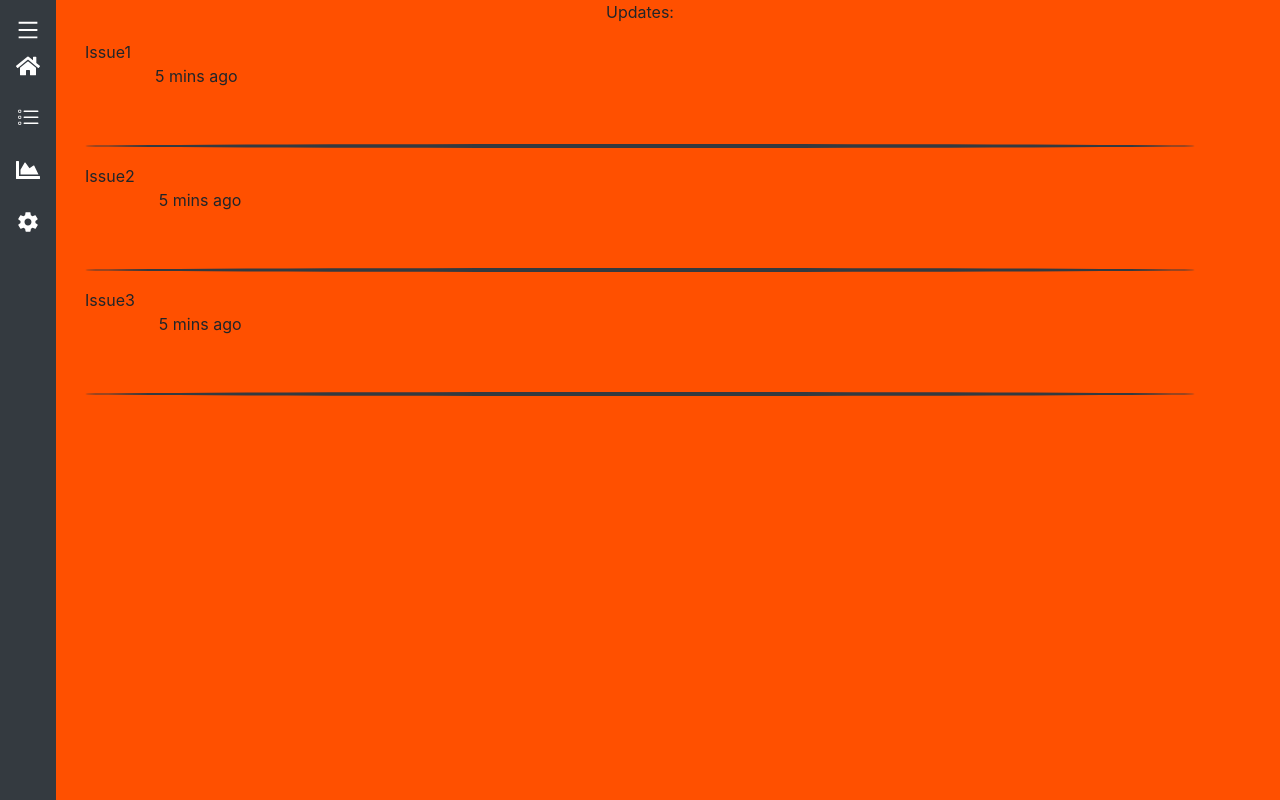
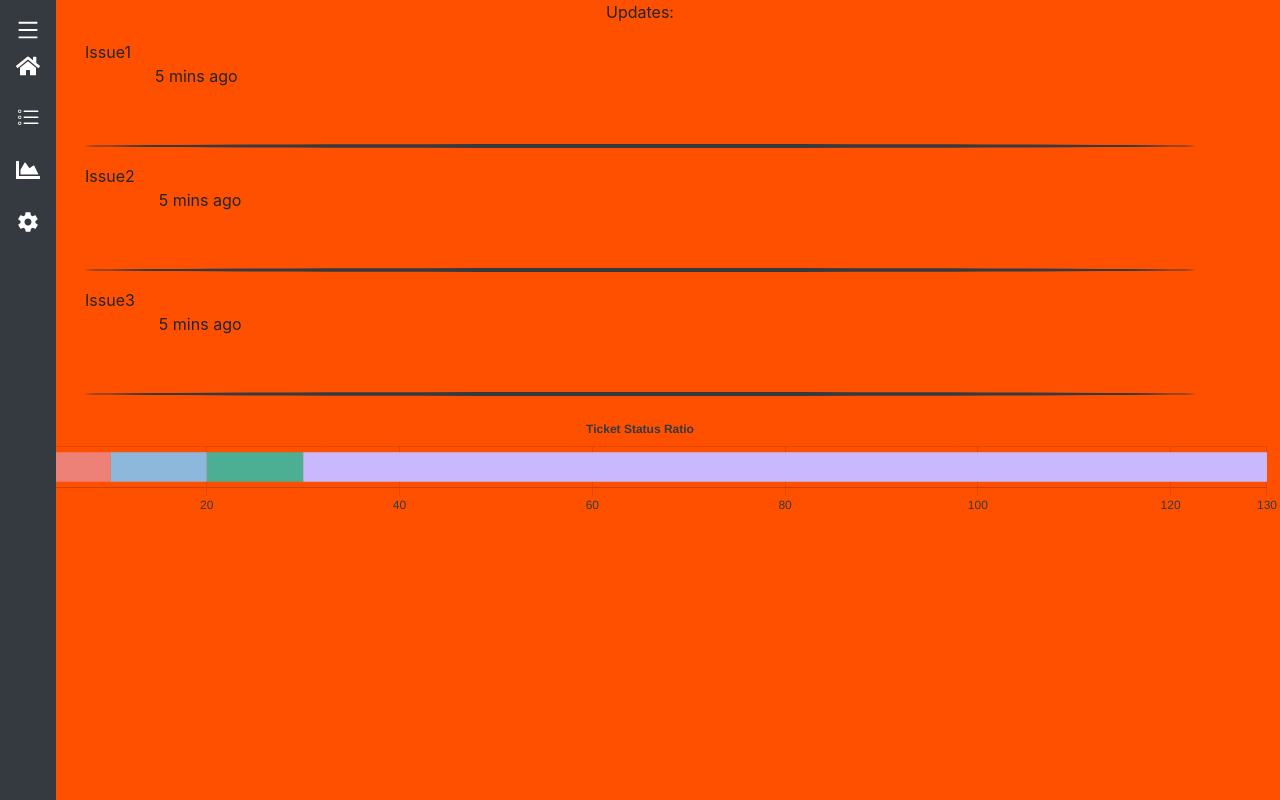
Before and after one commit to CodecoolGlobal/el-proyecte-grande-sprint-1-csharp-A-Bolf, a React (Create React App) app in the folder Frontend/sitrep/: page / in a window 1280 px wide. Both pictures are taken after a click on the button "Login". Built offline with nearby package versions, Linux system fonts and the light colour scheme; what react-animations would draw is missing.

Commit message:
Add horizontal bar chart to show ticket status ratio

```diff
--- a/Frontend/sitrep/src/App.js
+++ b/Frontend/sitrep/src/App.js
@@ -6,6 +6,8 @@ import logo from './SitRep_logo.png';
 import styled, {keyframes} from 'styled-components'
 import {fadeIn} from "react-animations";
 import Sidebar from './components/Sidebar';
+import {Bar} from "react-chartjs-2";
+import {options} from "./components/StackedBarChart";
 
 const FadeInDiv = styled.div`animation: 2s ${keyframes`${fadeIn}`}`;
 
@@ -13,7 +15,39 @@ function App() {
     const LoginClick = () => {
         setShowSplashScreen(false);
     }
+    const [CategoryChartData, setCategoryChartData] = useState({
+        labels: [""],
+        datasets: [
+            {
 
+                stack: 'Stack 0',
+                backgroundColor: ["#ed8077"],
+                label: 'Open',
+                data: [10]
+            },
+            {
+
+                stack: 'Stack 0',
+                label: 'Closed',
+                backgroundColor: ["#8eb7dc"],
+                data: [10]
+            }
+            , {
+
+                stack: 'Stack 0',
+                label: 'In Progress',
+                backgroundColor: ["#4caf93"],
+                data: [10]
+            },
+            {
+
+                stack: 'Stack 0',
+                label: 'Resolved',
+                backgroundColor: ["#CAB8FF"],
+                data: [100]
+            }
+        ],
+    });
     const [ShowSplashScreen, setShowSplashScreen] = useState(true);
     const [Updates, setUpdates] = useState([{id: 1, issue: "Issue1", time_ago: "5 mins"}, {
         id: 2,
@@ -28,11 +62,17 @@ function App() {
             <FadeInDiv>
                 {ShowSplashScreen &&
                     <div className="landing">
-     <img className="logo" src={logo}/>
+                        <img className="logo" src={logo}/>
                         <Landing/>
                         <LoginButton onClick={LoginClick}/></div>}
-            {!ShowSplashScreen &&
-                <><Sidebar /><Dashboard updates={Updates}/></>}
+                {!ShowSplashScreen &&
+                    <><Sidebar/><Dashboard updates={Updates}/>
+                        <div className="chart-container">
+                            <Bar style={{width: "60vh", height: "13vh"}}
+                             data={CategoryChartData} options={options}/>
+
+                        </div>
+                    </>}
             </FadeInDiv>
 
         </div>
--- /dev/null
+++ b/Frontend/sitrep/src/components/StackedBarChart.js
@@ -0,0 +1,52 @@
+import {
+    Chart as ChartJS,
+    CategoryScale,
+    LinearScale,
+    BarElement,
+    Title,
+    Tooltip,
+    Legend,
+} from 'chart.js';
+
+ChartJS.register(
+    CategoryScale,
+    LinearScale,
+    BarElement,
+    Title,
+    Tooltip,
+    Legend
+);
+
+
+export const options = {
+    tooltips: {enabled: false},
+    hover: {mode: null},
+    indexAxis: 'y',
+    maintainAspectRatio: false,
+    plugins: {
+        legend: {display: false},
+        title: {
+            display: true,
+            text: 'Ticket Status Ratio',
+            color: "#343a40",
+        },
+    },
+    responsive: true,
+    interaction: {
+        mode: 'point',
+        intersect: true,
+    },
+    scales: {
+        x: {
+            stacked: true,
+            orientation: 'horizontal',
+            ticks: {color:"#343a40"},
+            max : 130,
+        },
+        y: {
+            ticks: {color:"#343a40"},
+            stacked: true,
+            orientation: 'horizontal',
+        },
+    },
+};
```
